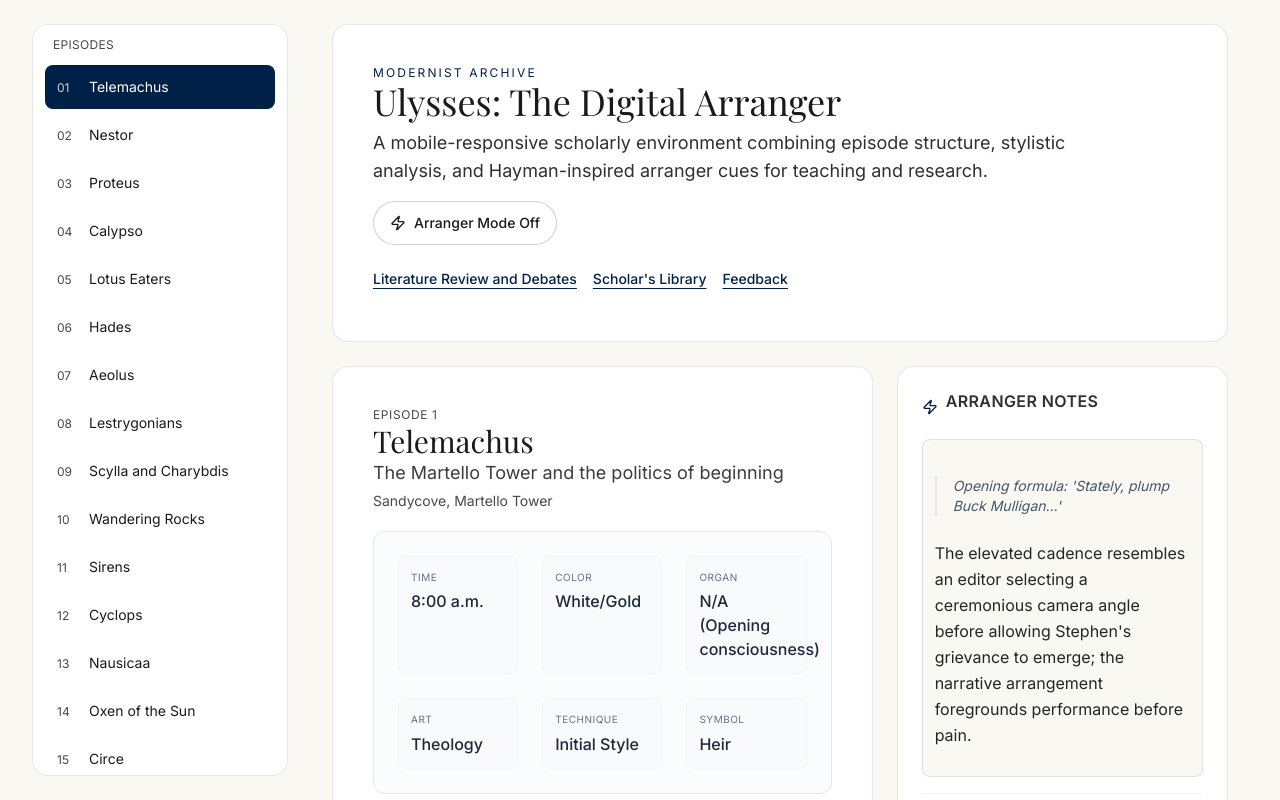
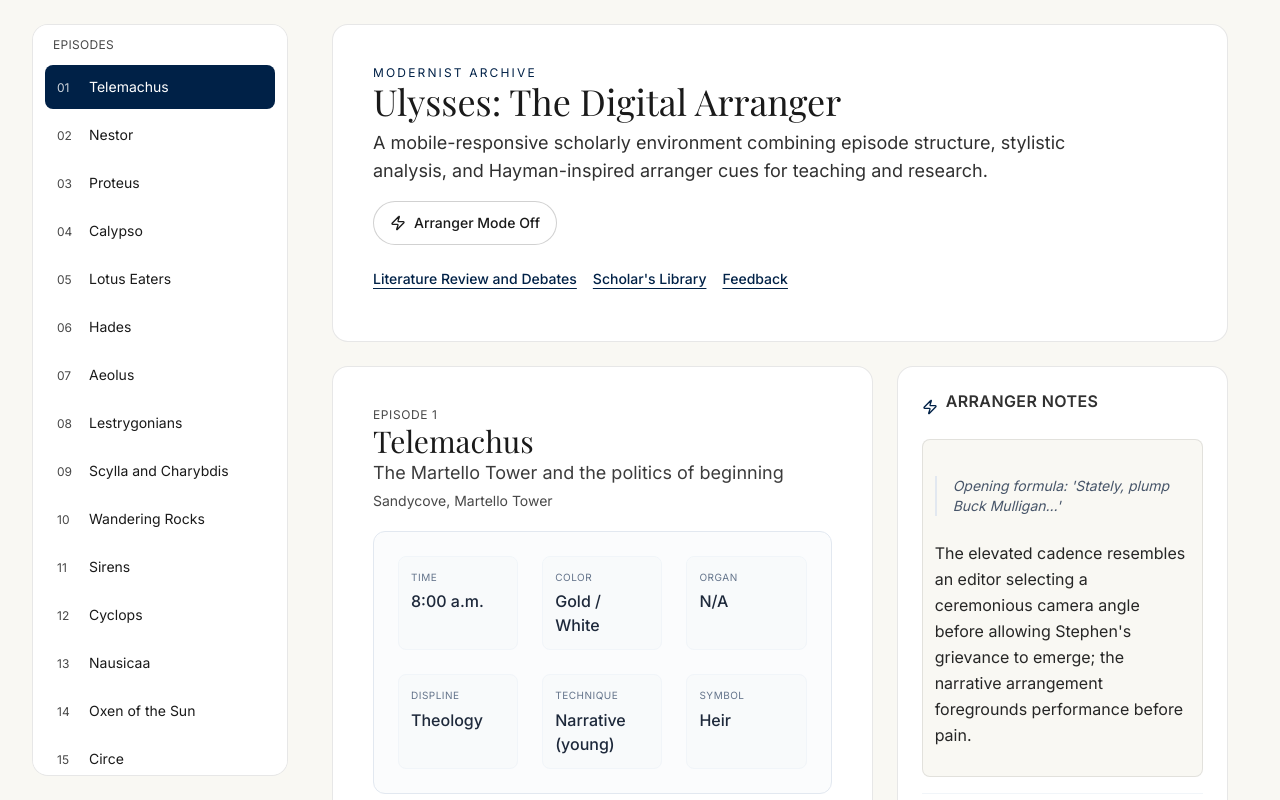
Before and after one commit to JoecoNabroust/Ulysses_digital-arranger, a Next.js app: page / in a window 1280 px wide. Shown: the top 800 px of the page. Built offline with nearby package versions, Linux system fonts and the light colour scheme; a web font is replaced by a local one.

Commit message:
Correct Telemachus schema metadata and rename Art label

```diff
--- a/components/SchemaTable.tsx
+++ b/components/SchemaTable.tsx
@@ -5,7 +5,7 @@ export function SchemaTable({ schema }: { schema: EpisodeSchema }) {
     { label: "Time", value: schema.time },
     { label: "Color", value: schema.color },
     { label: "Organ", value: schema.organ },
-    { label: "Art", value: schema.art },
+    { label: "Displine", value: schema.art },
     { label: "Technique", value: schema.technique },
     { label: "Symbol", value: schema.symbol }
   ];
--- a/data/ulysses.ts
+++ b/data/ulysses.ts
@@ -66,10 +66,10 @@ const telemachus: UlyssesEpisode = {
   location: "Sandycove, Martello Tower",
   schema: {
     time: "8:00 a.m.",
-    color: "White/Gold",
-    organ: "N/A (Opening consciousness)",
+    color: "Gold / White",
+    organ: "N/A",
     art: "Theology",
-    technique: "Initial Style",
+    technique: "Narrative (young)",
     symbol: "Heir"
   },
   plotSummary: [
```
